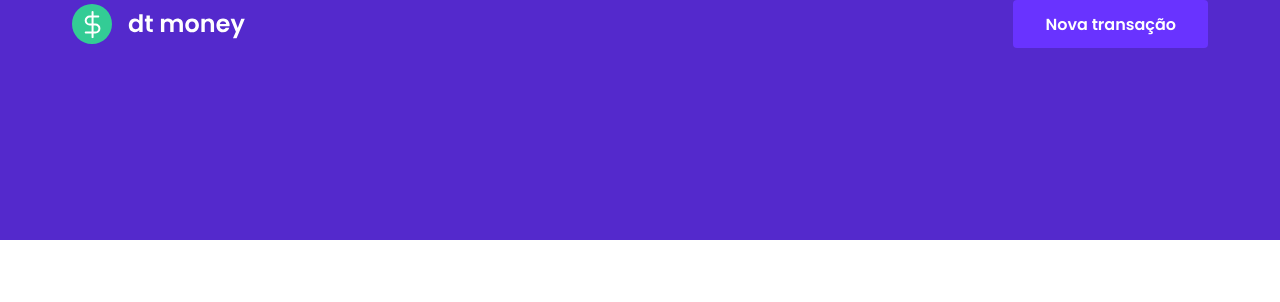
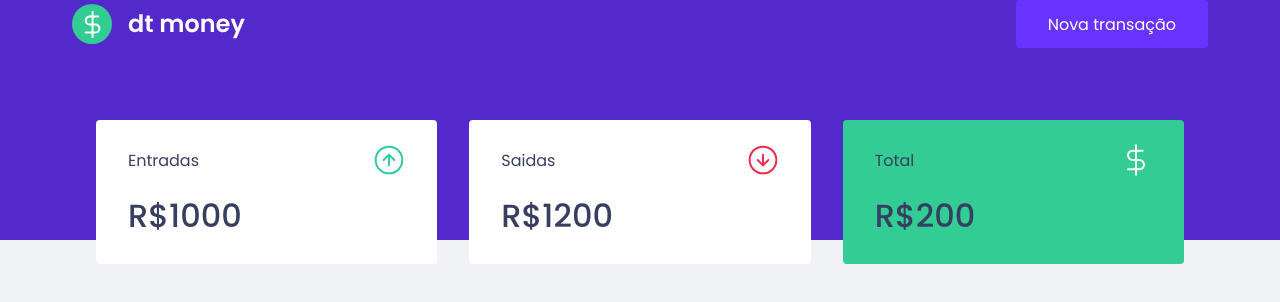
Before and after one commit to killu4kun/Ignite-DTMoney, a React (Create React App) app: page / in a window 1280 px wide. Shown: the top 302 px of the page. Built offline with nearby package versions, Linux system fonts and the light colour scheme.

Commit message:
dashboard e ajustes no globalstyles

```diff
--- a/public/index.html
+++ b/public/index.html
@@ -9,7 +9,7 @@
     <title>React App</title>
 
     <link
-      href="https://fonts.googleapis.com/css2?family=Poppins:wght@600&display=swap"
+      href="https://fonts.googleapis.com/css2?family=Poppins:wght@400;500;600&display=swap"
       rel="stylesheet"
     />
   </head>
--- /dev/null
+++ b/react-app-env.d.ts
@@ -0,0 +1,3 @@
+/// <reference types='react-scripts' />
+
+declare module '*.svg';
--- a/src/App.tsx
+++ b/src/App.tsx
@@ -1,3 +1,4 @@
+import { Dashboard } from './components/Dashboard';
 import { Header } from './components/Header';
 import { GlobalStyle } from './styles/global';
 
@@ -5,6 +6,7 @@ export function App() {
   return (
     <>
       <Header />
+      <Dashboard/>
       <GlobalStyle />
     </>
   );
--- a/src/components/Dashboard/index.tsx
+++ b/src/components/Dashboard/index.tsx
@@ -1,9 +1,10 @@
+import { Summary } from "../Summary";
 import { Container } from "./styles";
 
 export function Dashboard () {
     return (
         <Container>
-
+            <Summary/>
         </Container>
     )
 }
--- a/src/components/Summary/index.tsx
+++ b/src/components/Summary/index.tsx
@@ -0,0 +1,33 @@
+import React from 'react';
+import { Container } from './styles';
+import incomeSVG from '../../assets/income.svg';
+import outcomeSVG from '../../assets/outcome.svg';
+import totalSVG from '../../assets/total.svg';
+
+export function Summary() {
+  return (
+    <Container>
+      <div>
+        <header>
+          <p>Entradas</p>
+          <img src={incomeSVG} alt='income'></img>
+        </header>
+        <strong>R$1000</strong>
+      </div>
+      <div>
+        <header>
+          <p>Saidas</p>
+          <img src={outcomeSVG} alt='saidas'></img>
+        </header>
+        <strong>R$1200</strong>
+      </div>
+      <div className='total'>
+        <header>
+          <p>Total</p>
+          <img src={totalSVG} alt='total'></img>
+        </header>
+        <strong>R$200</strong>
+      </div>
+    </Container>
+  );
+}
--- a/src/components/Summary/styles.ts
+++ b/src/components/Summary/styles.ts
@@ -0,0 +1,33 @@
+import styled from 'styled-components';
+
+export const Container = styled.div`
+  display: grid;
+  grid-template-columns: repeat(3, 1fr);
+  gap: 2rem;
+  margin-top: -10rem;
+
+
+  div {
+    background-color: var(--shape);
+    padding: 1.5rem 2rem;
+    border-radius: 0.25rem;
+    color: var(--text-title);
+    &.total {
+      background: var(--green);
+    }
+  }
+
+  header {
+    display: flex;
+    align-items: center;
+    justify-content: space-between;
+  }
+
+  strong {
+    display: block;
+    margin-top: 1rem;
+    font-size: 2rem;
+    font-weight: 500;
+    line-height: 3rem;
+  }
+`;
--- a/src/styles/global.ts
+++ b/src/styles/global.ts
@@ -4,6 +4,7 @@ export const GlobalStyle = createGlobalStyle`
     :root {
         --red:#E52E40;
         --blue:#5429CC;
+        --green:#33CC95;
 
         --blue-light:#6933FF;
 
@@ -31,7 +32,7 @@ export const GlobalStyle = createGlobalStyle`
     }
 
     body {
-        background-color: var(--background-color);
+        background-color: var(--background);
         -webkit-font-smoothing: antialiased;
 
     }
--- a/tsconfig.json
+++ b/tsconfig.json
@@ -22,6 +22,6 @@
   },
   "include": [
     "src",
-    "src/custom.d.ts",
+    "src/react-app-env.d.ts",
   ]
 }
```
